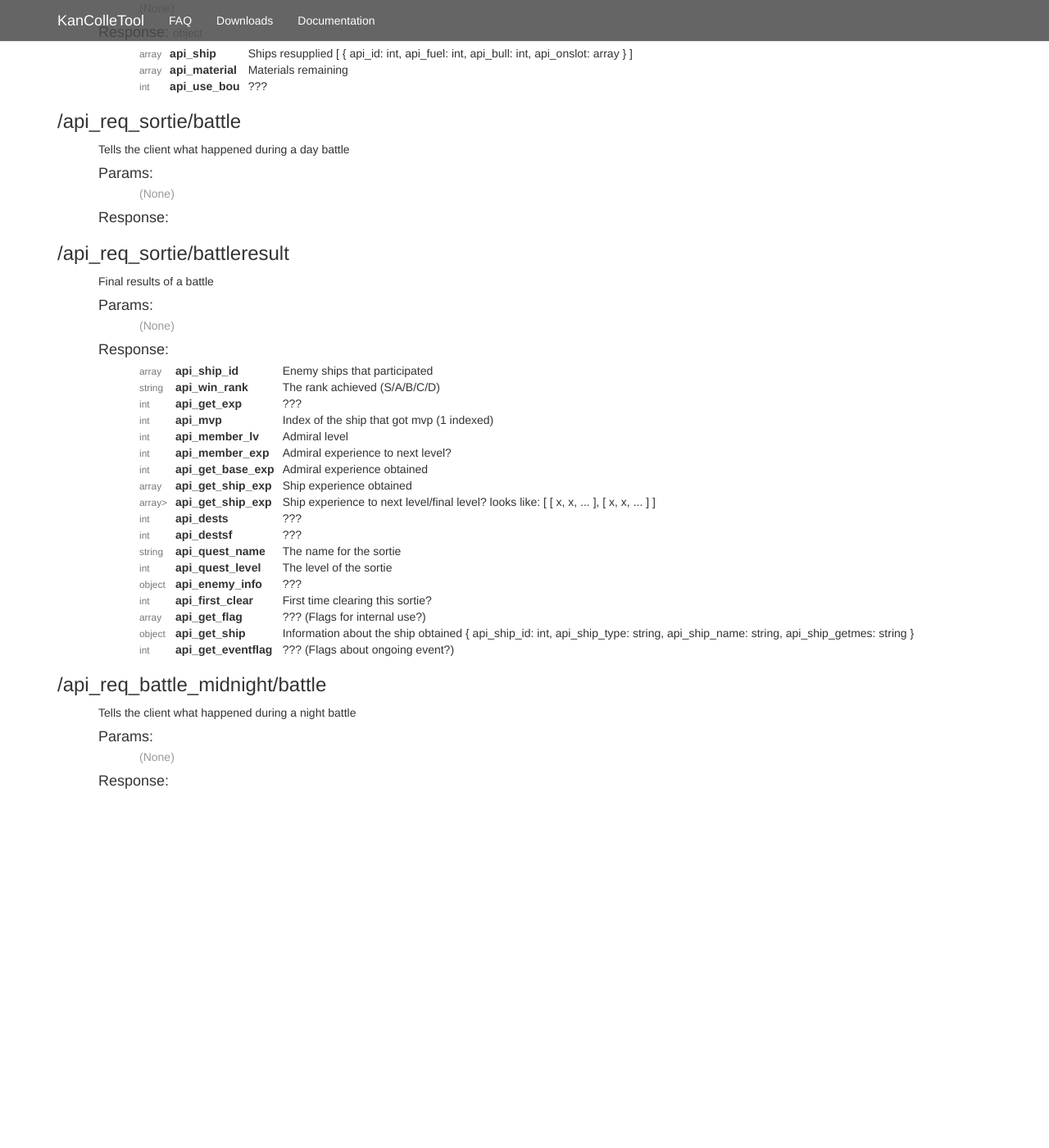
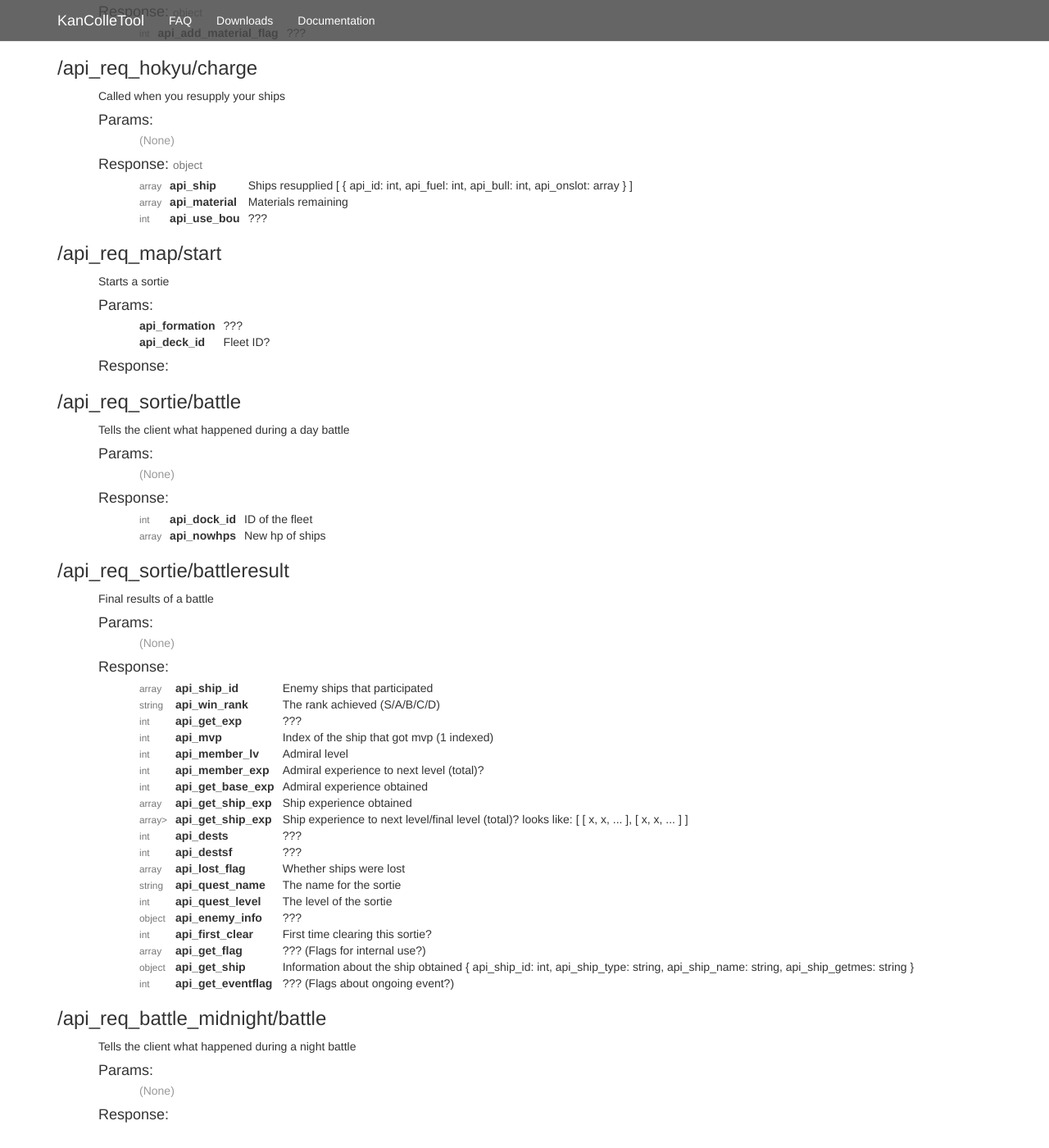
Before and after one commit to KanColleTool/kancolletool.github.io, a Jekyll site: the page built from docs/api/index.html, in a window 1280 px wide and 1400 px high, scrolled down 9130 px. Shown: the whole window at 82% size. Built offline with Jekyll 4.4.1, drawn with Linux system fonts in a browser that asks for light colours; nearby versions of some CDN libraries; Markdown is read by kramdown in place of the engine named in the settings; before the commit the page ends 10123 px from its top, so only the background shows below that; some of the changed text lies outside the part shown.

Commit message:
add some more api info

```diff
--- a/_data/api.yml
+++ b/_data/api.yml
@@ -425,6 +425,11 @@
           desc: "Type of the map; 0 for normal maps, not sure about others"
           name: api_type
           type: int
+
+    -
+      name: mapcell
+      desc: "???"
+      type: object
 
 -
   name: api_get_member
@@ -1193,12 +1198,38 @@
           type: int
 
 -
+  name: api_req_map
+  endpoints:
+
+    -
+      name: start
+      desc: "Starts a sortie"
+      params:
+        -
+          desc: "???"
+          name: api_formation
+          type: int
+        -
+          desc: "Fleet ID?"
+          name: api_deck_id
+          type: int
+
+-
   name: api_req_sortie
   endpoints:
 
     -
       name: battle
       desc: "Tells the client what happened during a day battle"
+      response:
+        -
+          desc: "ID of the fleet"
+          name: api_dock_id
+          type: int
+        -
+          desc: "New hp of ships"
+          name: api_nowhps
+          type: array<int>
 
     -
       name: battleresult
@@ -1225,7 +1256,7 @@
           name: api_member_lv
           type: int
         -
-          desc: "Admiral experience to next level?"
+          desc: "Admiral experience to next level (total)?"
           name: api_member_exp
           type: int
         -
@@ -1238,7 +1269,7 @@
           type: array<int>
         -
           desc: |
-            Ship experience to next level/final level?
+            Ship experience to next level/final level (total)?
             looks like: [ [ x, x, ... ], [ x, x, ... ] ]
           name: api_get_ship_exp
           type: array<array<int>>
@@ -1250,6 +1281,10 @@
           desc: "???"
           name: api_destsf
           type: int
+        -
+          desc: "Whether ships were lost"
+          name: api_lost_flag
+          type: array<int>
         -
           desc: "The name for the sortie"
           name: api_quest_name
```
